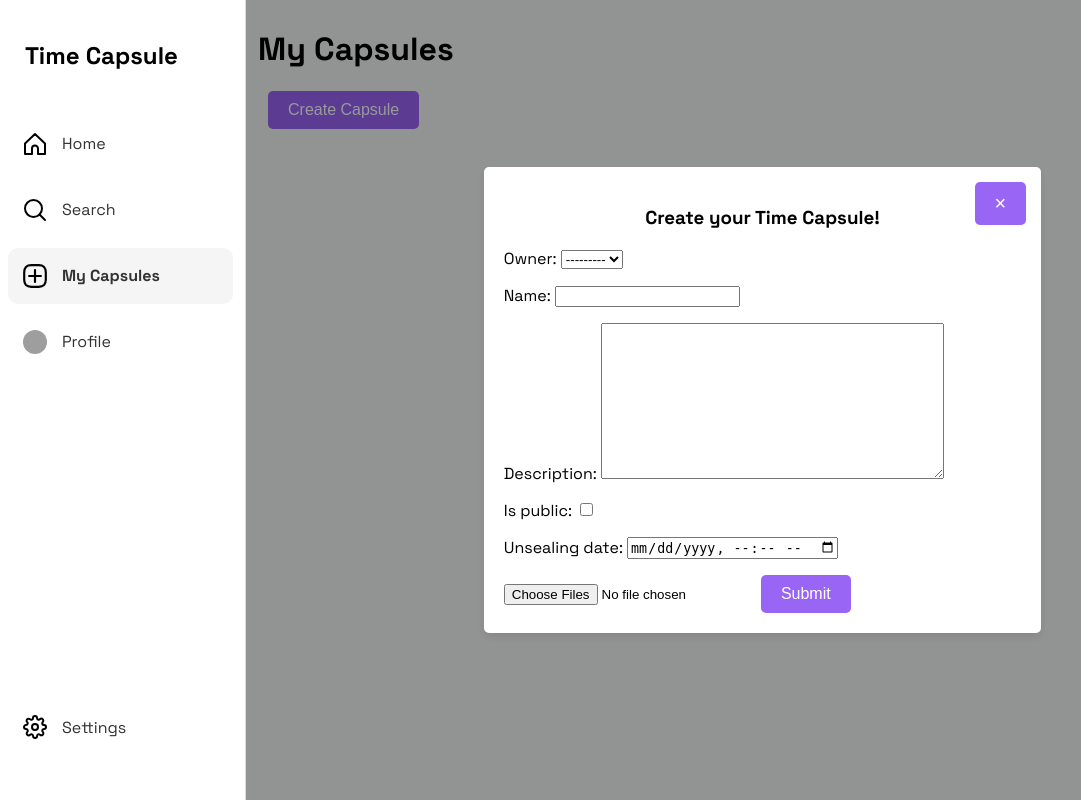
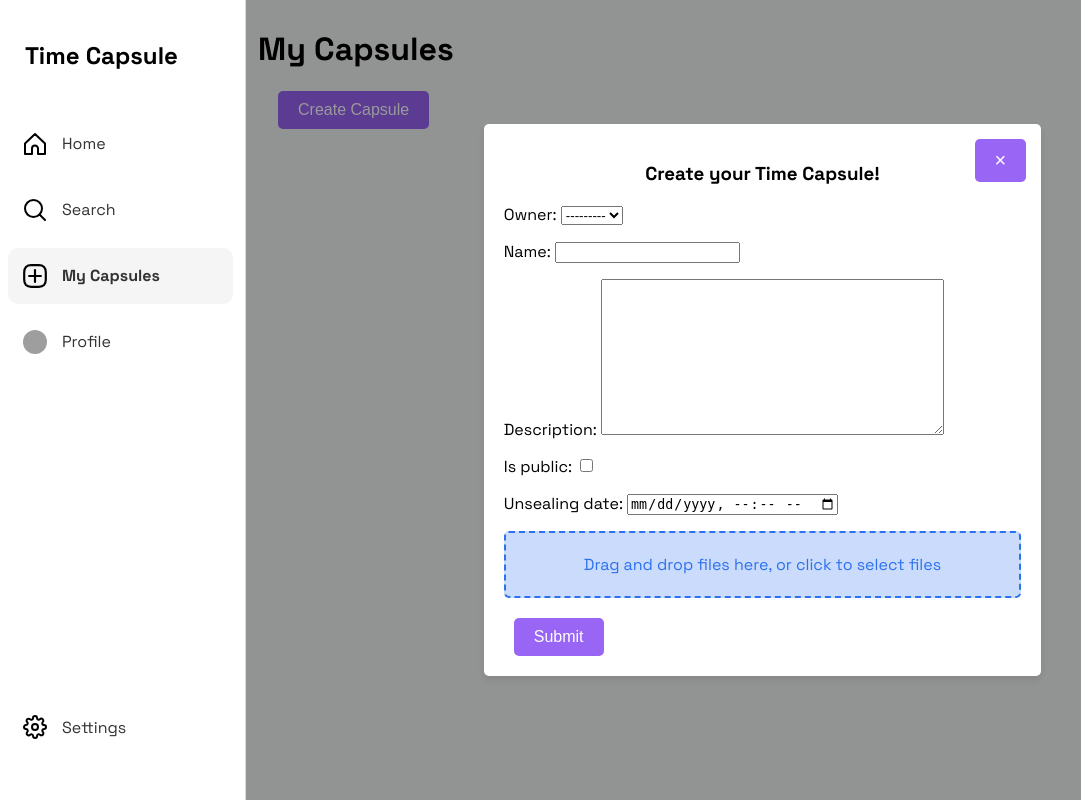
Before and after one commit to Harishcruise/TimeCapsule, a Django app: page /my-capsules/ in a window 1280 px wide, after a click on "Create Capsule". Shown: the whole page, without its empty margins (0-1081 px from the left). Run offline with Django 5.2, Linux system fonts and the light colour scheme; data comes from the database, SQL or seed files in the repository; both versions use the stored data as it was after the commit; grey boxes are pictures that could not be loaded.

Commit message:
File upload handling

```diff
--- a/TimeCapsuleManagement/views.py
+++ b/TimeCapsuleManagement/views.py
@@ -5,6 +5,8 @@ from .models import Capsule, CapsuleContent, Comment, Subscription
 from AuthenticationSystem.models import UserProfile
 from .forms import CapsuleForm
 import mimetypes
+from django.http import HttpResponse
+from django.urls import reverse
 
 
 # Create your views here.
@@ -36,7 +38,14 @@ def my_capsules(request):
                     file_type=file_type,  # Use the determined file type
                 )
             messages.success(request, 'Time Capsule created successfully!')
-            return redirect('TimeCapsuleManagement:my_capsules')
+            # return redirect('TimeCapsuleManagement:my_capsules')
+            redirect_url = reverse('TimeCapsuleManagement:my_capsules')
+            return HttpResponse(f'success|{redirect_url}')
+        else:
+            messages.error(request, 'An error occurred while creating the capsule, please try again.')
+            # return render(request, 'my_capsules.html', {'form': form})
+            redirect_url = reverse('TimeCapsuleManagement:my_capsules')
+            return HttpResponse(f'error|{redirect_url}')
     else:
         form = CapsuleForm()
     return render(request, 'my_capsules.html', {'form': form})
--- a/static/css/my_capsules.css
+++ b/static/css/my_capsules.css
@@ -46,3 +46,74 @@
   right: 15px;
   top: 15px;
 }
+
+.drop-zone {
+  padding: 5px 20px;
+  border-radius: 5px;
+  border: 2px dashed #2c71f0;
+  color: #2c71f0;
+  background-color: #cadbfb;
+  text-align: center;
+  cursor: pointer;
+  position: relative;
+  margin-bottom: 20px;
+}
+
+.spinner {
+  border: 4px solid rgba(0, 0, 0, 0.1);
+  border-radius: 50%;
+  border-top: 4px solid #2c71f0;
+  width: 14px;
+  height: 14px;
+  -webkit-animation: spin 1s linear infinite;
+  animation: spin 1s linear infinite;
+  margin: auto;
+}
+
+@keyframes spin {
+  0% {
+    transform: rotate(0deg);
+  }
+  100% {
+    transform: rotate(360deg);
+  }
+}
+
+/*.drop-zone p {*/
+/*  margin: 0;*/
+/*  font-weight: bold;*/
+/*}*/
+
+.file-list {
+  list-style: none;
+  margin: 0;
+  padding: 0;
+}
+
+.file-list div {
+  margin-top: 10px;
+  background-color: #e9ecef;
+  padding: 10px;
+  border-radius: 5px;
+}
+
+button {
+  cursor: pointer;
+  background-color: #007bff;
+  color: white;
+  border: none;
+  border-radius: 5px;
+  padding: 5px 10px;
+  margin-left: 10px;
+}
+
+.delete-file {
+  cursor: pointer;
+  color: black;
+  font-weight: bold;
+  margin-left: 10px;
+}
+
+.delete-file:hover {
+  color: red;
+}
--- a/static/javascript/my_capsules.js
+++ b/static/javascript/my_capsules.js
@@ -1,24 +1,103 @@
 document.addEventListener('DOMContentLoaded', function() {
-    // Get the modal
-    let modal = document.getElementById("capsuleFormModal");
-
-    // Get the button that opens the modal
-    let btn = document.querySelector("button[data-target='#capsuleFormModal']");
-
-    // Get the <span> element that closes the modal
-    let span = document.getElementsByClassName("close")[0];
-
+    let modal = document.getElementById("capsuleFormModal"); // Get the modal
+    let btn = document.querySelector("button[data-target='#capsuleFormModal']");  // Get the button that opens the modal
+    let span = document.getElementsByClassName("close")[0];  // Get the <span> element that closes the modal
     // When the user clicks the button, open the modal
     if(btn != null) { // Check if the button was found
         btn.onclick = function() {
             modal.style.display = "flex";
         }
     }
-
     // When the user clicks on <span> (x), close the modal
     if(span != null) { // Check if the span was found
         span.onclick = function() {
             modal.style.display = "none";
         }
     }
+
+    // Drag and Drop functionality
+    const form = document.getElementById('capsuleForm');
+    const dropZone = document.getElementById('dropZone');
+    const fileInput = document.getElementById('capsule_contents');
+    const fileListContainer = document.querySelector('.uploaded-capsule-content-section');
+    let selectedFiles = []; // To keep track of the selected files
+
+    // Function to update the displayed file list
+    function updateFileListDisplay() {
+        fileListContainer.innerHTML = ''; // Clear current list
+        selectedFiles.forEach((file, index) => {
+            const fileElement = document.createElement('div');
+            fileElement.textContent = file.name;
+
+            const deleteIcon = document.createElement('span');
+            deleteIcon.textContent = ' X';
+            deleteIcon.style.color = 'black';
+            deleteIcon.style.cursor = 'pointer';
+            deleteIcon.onmouseover = () => deleteIcon.style.color = 'red';
+            deleteIcon.onmouseout = () => deleteIcon.style.color = 'black';
+
+            deleteIcon.addEventListener('click', () => {
+                selectedFiles = selectedFiles.filter((_, i) => i !== index); // Remove the file from the array
+                updateFileListDisplay(); // Refresh the displayed file list
+            });
+
+            fileElement.appendChild(deleteIcon);
+            fileListContainer.appendChild(fileElement);
+        });
+    }
+
+    // Handle files after selection or drop
+    function handleFiles(files) {
+        const dropZoneText = document.getElementById('dropZone').querySelector('p'); // Assuming your dropzone has a <p> tag for text
+        const originalText = dropZoneText.textContent; // Save the original text
+        dropZoneText.innerHTML = '<div class="spinner"></div>'; // Add your spinner HTML here
+        setTimeout(() => {
+            selectedFiles = selectedFiles.concat(Array.from(files)); // Add new files to the array
+            updateFileListDisplay(); // Update the list display
+            dropZoneText.textContent = originalText;
+        }, 1000); // Adjust the delay as necessary
+    }
+
+    // Open file dialog when dropZone is clicked
+    dropZone.addEventListener('click', () => fileInput.click());
+
+    // Update selected files when user selects files
+    fileInput.addEventListener('change', function() {
+        handleFiles(this.files);
+        // this.value = ''; // Clear the selection after files are handled
+    });
+
+    // Handle file drop
+    dropZone.addEventListener('drop', (e) => {
+        e.preventDefault();
+        const files = e.dataTransfer.files;
+        handleFiles(files);
+    });
+
+    // Prevent default behavior for dragover
+    dropZone.addEventListener('dragover', (e) => e.preventDefault());
+
+    form.addEventListener('submit', function(e) {
+        e.preventDefault(); // Prevent normal form submission
+
+        const formData = new FormData(this);
+        selectedFiles.forEach((file) => {
+            formData.append('capsule_contents', file);
+        });
+
+        const csrftoken = document.querySelector('[name=csrfmiddlewaretoken]').value;
+
+        fetch(this.action, {
+            method: 'POST',
+            body: formData,
+            headers: { 'X-CSRFToken': csrftoken },
+            credentials: 'include',
+        })
+        .then(response => response.text())
+        .then(data => {
+            const [status, message] = data.split('|');
+                window.location.href = message;  // Redirect to the given URL
+        })
+        .catch(error => console.error('Error:', error));
+    });
 });
--- a/templates/my_capsules.html
+++ b/templates/my_capsules.html
@@ -27,11 +27,23 @@
                         <span class="close">
                          {% include 'components/buttons/button.html' with button_text="&times;" button_class="x-button" button_font_size="20px"%}
                         </span>
-                        <form method="post" enctype="multipart/form-data">
-                          {% csrf_token %}
-                          {{ form.as_p }}
-                            <input type="file" name="capsule_contents" multiple id="capsule_contents">
-                            {% include 'components/buttons/button.html' with button_text="Submit" button_type="submit" button_class="primary-button"%}
+                        <form method="post" enctype="multipart/form-data" id="capsuleForm">
+                            {% csrf_token %}
+                            <div class="capsule-section">
+                                {{ form.as_p }}
+                            </div>
+                            <div class="capsule-content-section">
+                                <div id="dropZone" class="drop-zone">
+                                    <p>Drag and drop files here, or click to select files</p>
+                                    <input type="file" name="capsule_contents" id="capsule_contents" multiple hidden accept=".csv, .jpg, .png, .txt, .pdf" />
+                                    <div id="fileList" class="file-list"></div>
+{#                                     <div id="spinner" class="spinner" hidden></div>#}
+                                </div>
+                            </div>
+                            <div class="uploaded-capsule-content-section"></div>
+                            <div class="button-section">
+                                {% include 'components/buttons/button.html' with button_text="Submit" button_type="submit" button_class="primary-button"%}
+                            </div>
                         </form>
                     </div>
                 </div>
```
Also changed, not shown: capsule_content/2024/03/10/Picture1_DktdiJf.jpg (added), capsule_content/2024/03/10/Picture2_sPfCnTI.jpg (added), db.sqlite3, 13 other files.
